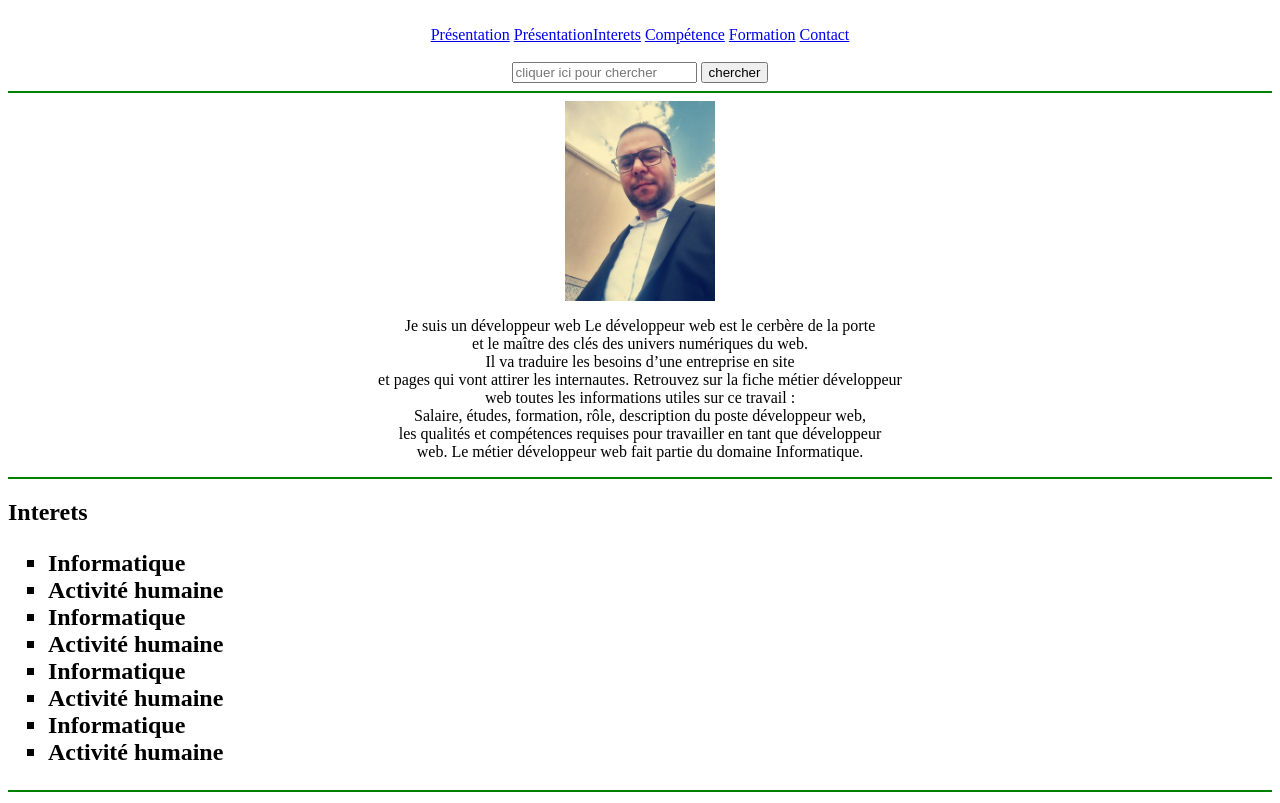
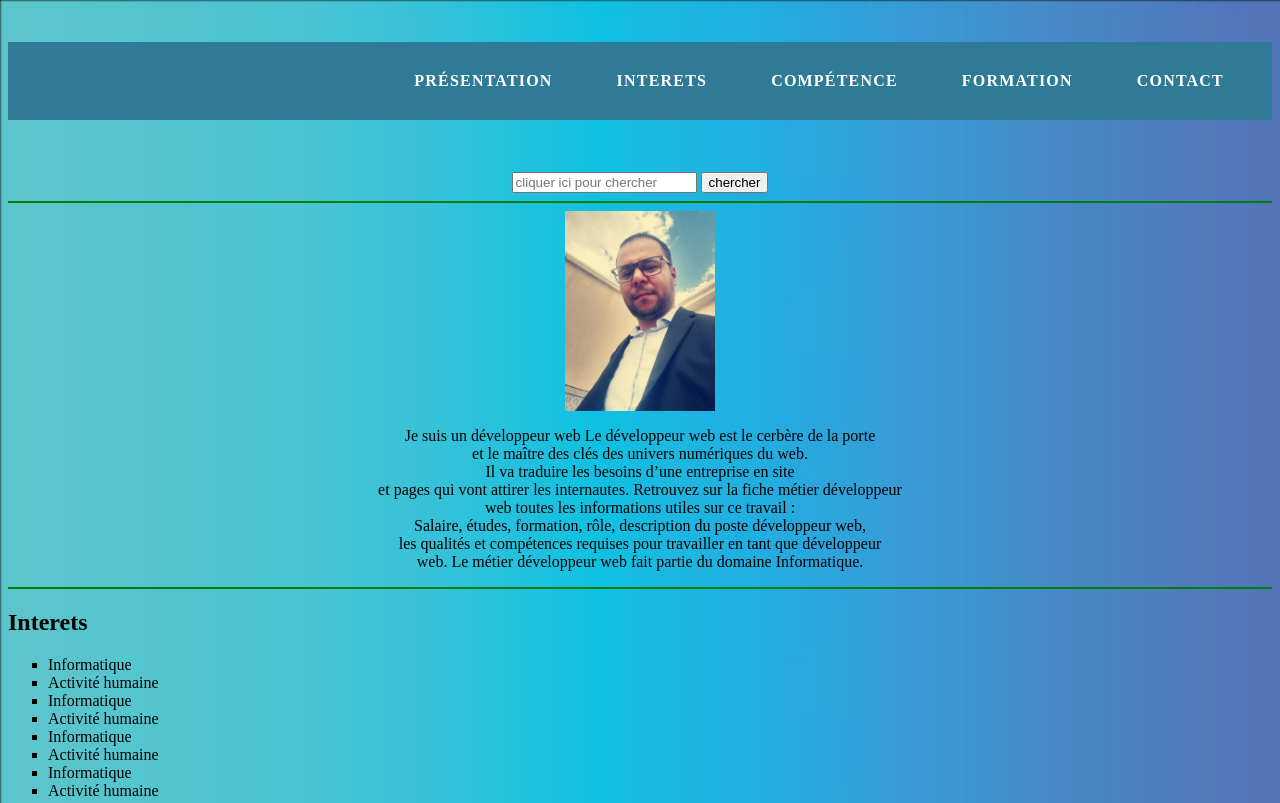
Before and after one commit to khaledgbibia/khaledgbibia, a plain HTML site: page index.html in a window 1280 px wide. Shown: the top 803 px of the page. Drawn offline with Linux system fonts and the light colour scheme.

Commit message:
up date file

```diff
--- /dev/null
+++ b/css.css
@@ -0,0 +1,47 @@
+html {
+    margin: 0;
+    border-top: 2cm;
+}
+body {
+    background: url(aa.jpg);
+    background-size: cover;
+  background-repeat: no-repeat;
+
+    }
+ .nav-item {
+  padding: 1rem 0;
+  display: flex;
+  justify-content: flex-end;
+  align-items: center;
+  list-style-type: none;
+
+  overflow: hidden;
+  background-color: #2f7a97;
+ }
+ .nav-liste{
+  margin-right: 2rem;
+text-transform: uppercase;
+font-weight: 600;
+ }
+ .nav-item a {
+
+  letter-spacing: 1.2px;
+  display: block;
+  color: white;
+  text-align: center;
+  padding: 14px 16px;
+  text-decoration: none;
+ }
+li a:hover {
+  background-color: #6ba123;
+}
+.image {
+  cursor: zoom-in;
+
+}
+.image:hover {
+  background-size: 120%;
+
+}
+
+}
--- a/index.html
+++ b/index.html
@@ -3,6 +3,7 @@
   <head>
     <meta charset="UTF-8" />
     <meta name="viewport" content="width=device-width, initial-scale=1.0" />
+    <link rel="stylesheet" href="/css.css" />
     <title>site web</title>
   </head>
   <body>
@@ -10,11 +11,13 @@
         <center>
         <br />
         <nav>
-            <a href="#Présentation">Présentation</a>
-            <a href="#interets">PrésentationInterets</a>
-            <a href="#competences">Compétence</a>
-            <a href="#formation">Formation</a>
-            <a href="#">Contact</a>
+          <ul class="nav-item">
+           <li class="nav-liste"> <a href="#Présentation">Présentation</a></li>
+           <li class="nav-liste"> <a href="#interets">Interets</a></li>
+            <li class="nav-liste"><a href="#competences">Compétence</a></li>
+              <li class="nav-liste"><a href="#formation">Formation</a></li>
+                <li class="nav-liste"><a href="Contact">Contact</a></li>
+          </ul>
             <br />
             <br />
 
@@ -28,7 +31,9 @@
     <center>
         <main>
           <section id="Présentation">
+            <div class="image">
             <img src="photo khaled.jpeg" alt="mon photo de profil" width="150px" />
+          </div>
             <p>
                 Je suis un développeur web
                 Le développeur web est le cerbère de la porte <br />et le maître des clés des univers
@@ -50,7 +55,7 @@ sur ce travail : <br />Salaire, études, formation,
           <hr size="2" noshade="1" color="green" />
         </center>
           <section id="interets">
-            <h1>Interets <h1 />
+            <h1>Interets </h1>
                 <ul type="square">
                     <li>Informatique</li>
                     <li>Activité humaine</li>
@@ -104,3 +109,4 @@ sur ce travail : <br />Salaire, études, formation,
           <main />
 
   </body>
+  </html>
```
Also changed, not shown: aa.jpg (added), 2 other files.
